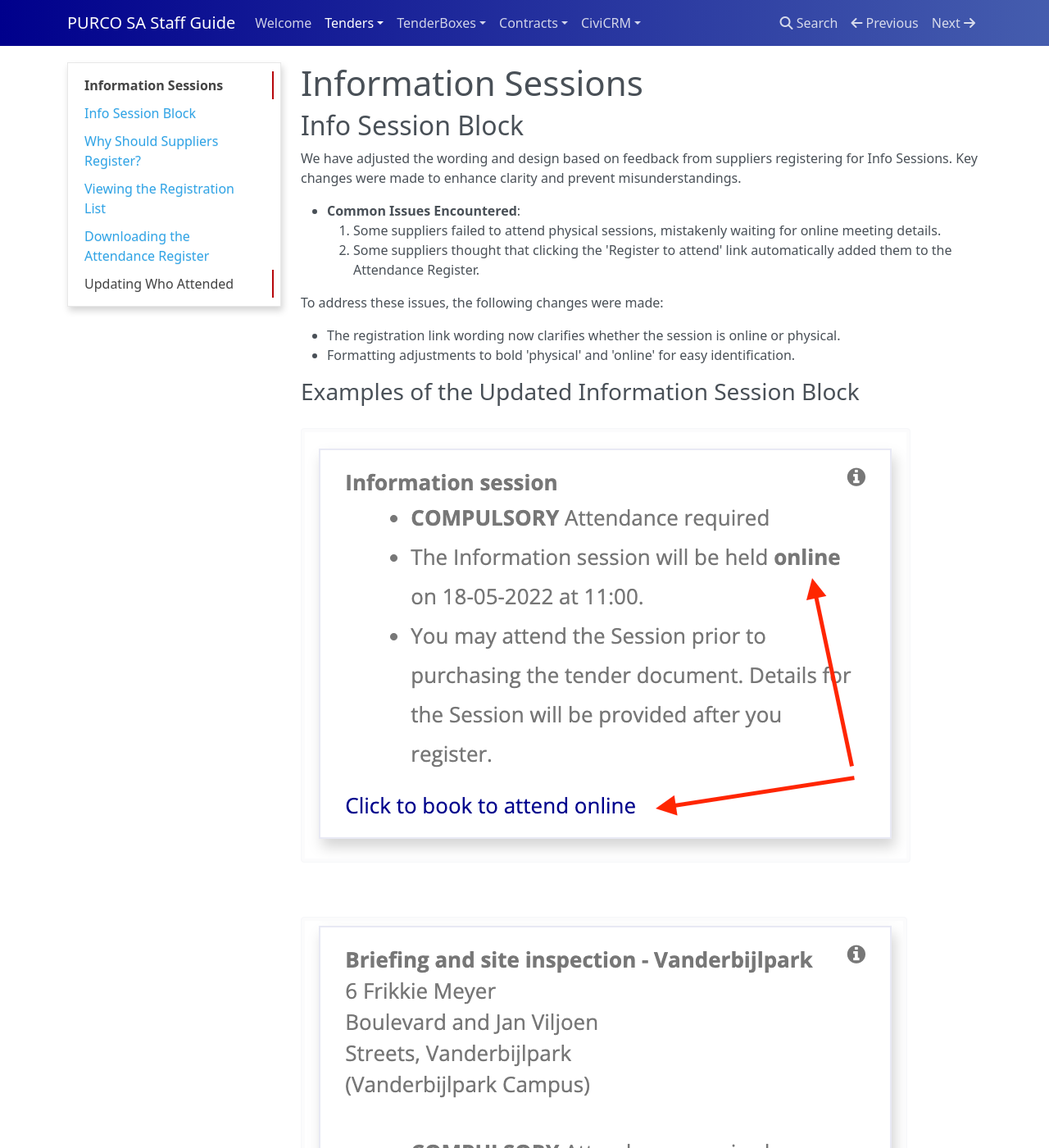
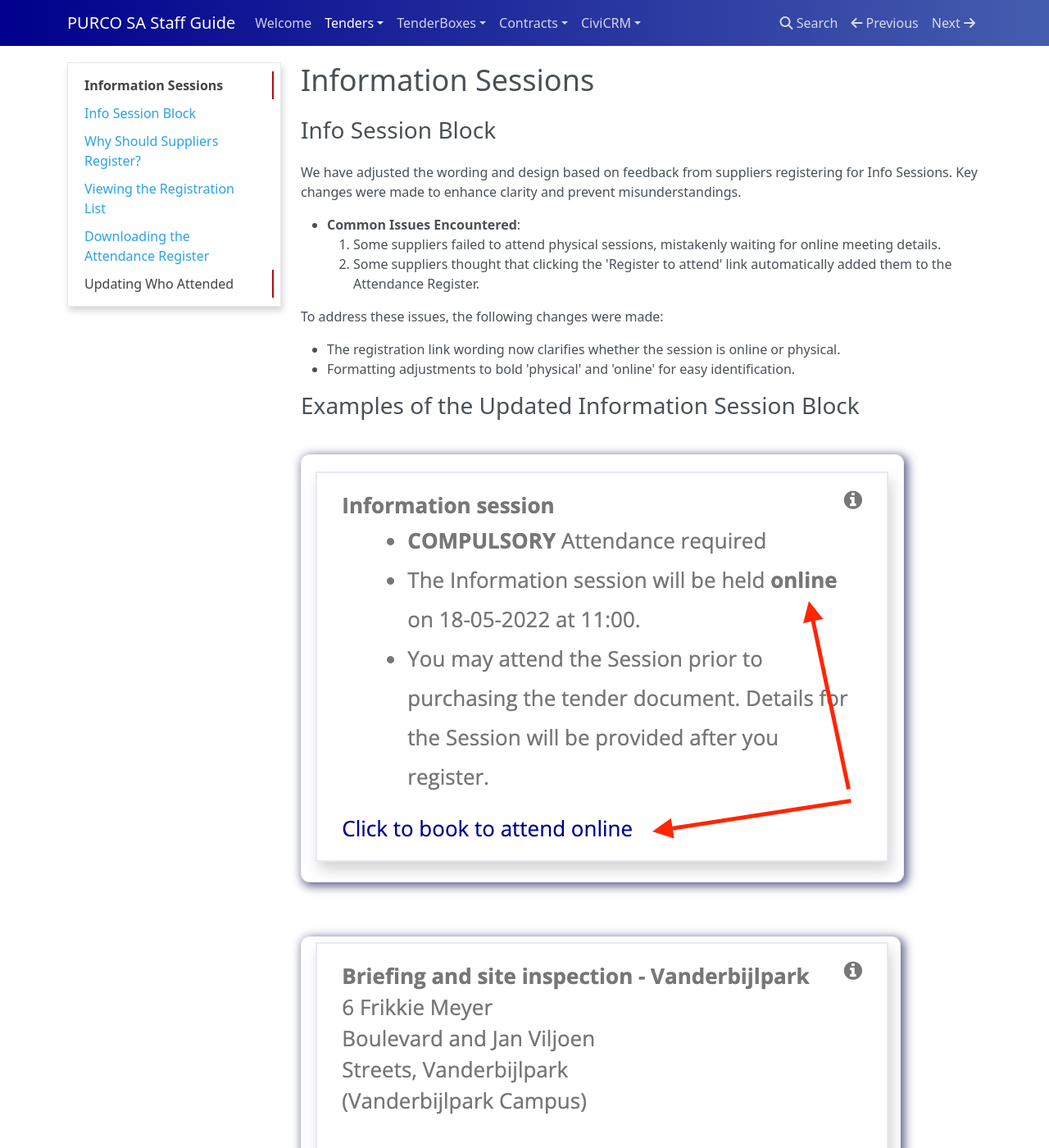
Before and after one commit to assocworks/purcosa-docs, an MkDocs documentation site: the page built from docs/tenders/info-sessions.md, in a window 1280 px wide and 1400 px high. Shown: the whole window at 82% size. Built offline with MkDocs 1.6.1, drawn with Linux system fonts in a browser that asks for light colours; nearby versions of some CDN libraries.

Commit message:
Some styling

```diff
--- a/docs/style.css
+++ b/docs/style.css
@@ -35,3 +35,21 @@ body::before {
 a {
     color: #00008c;
 }
+
+.h1, .h2, .h3, .h4, .h5, .h6, h1, h2, h3, h4, h5, h6 {
+    margin-bottom: 1.4rem;
+}
+h1 {
+    font-size: 36px;
+}
+h2 {
+    font-size: 28px;
+}
+hr {
+    margin: 2rem 0;
+}
+.col-md-9 img {
+    padding: 0;
+    box-shadow: 3px 3px 12px 2px #3a3a71c7;
+    border-radius: 10px;
+}
```
